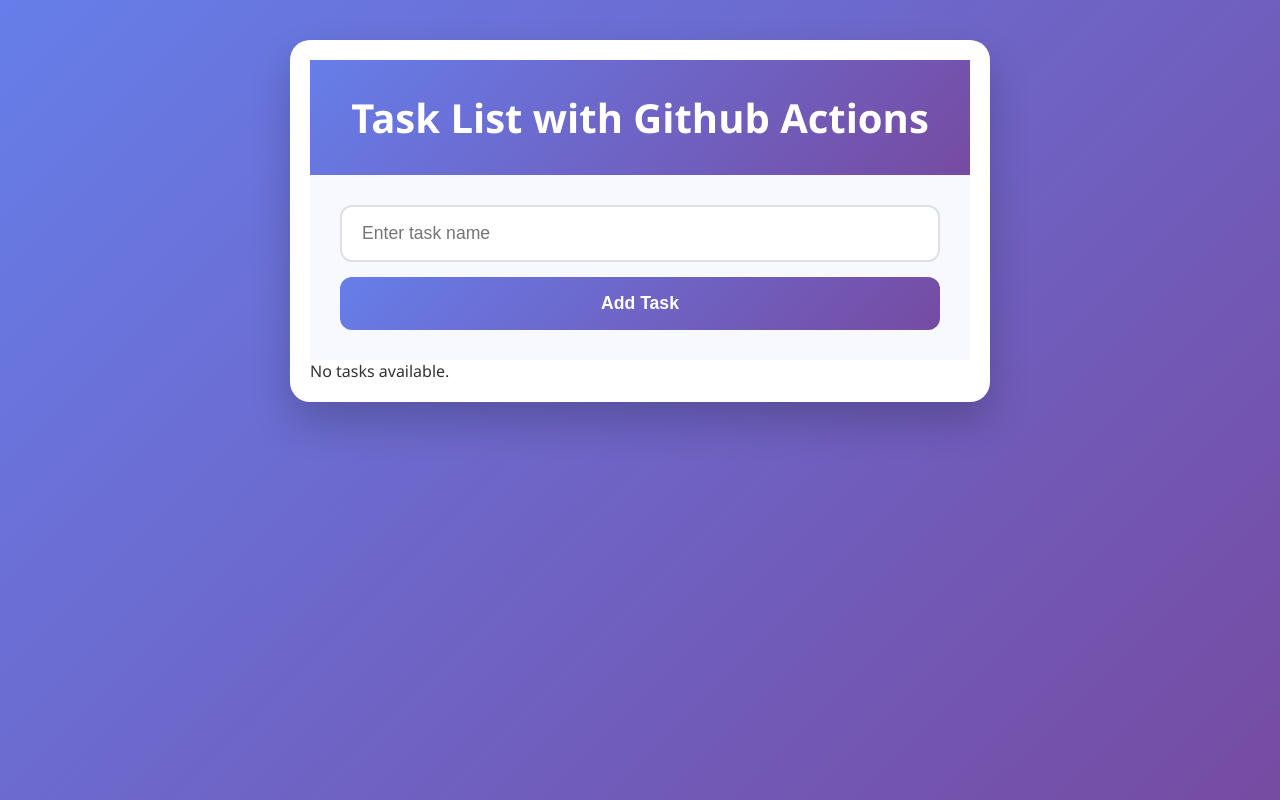
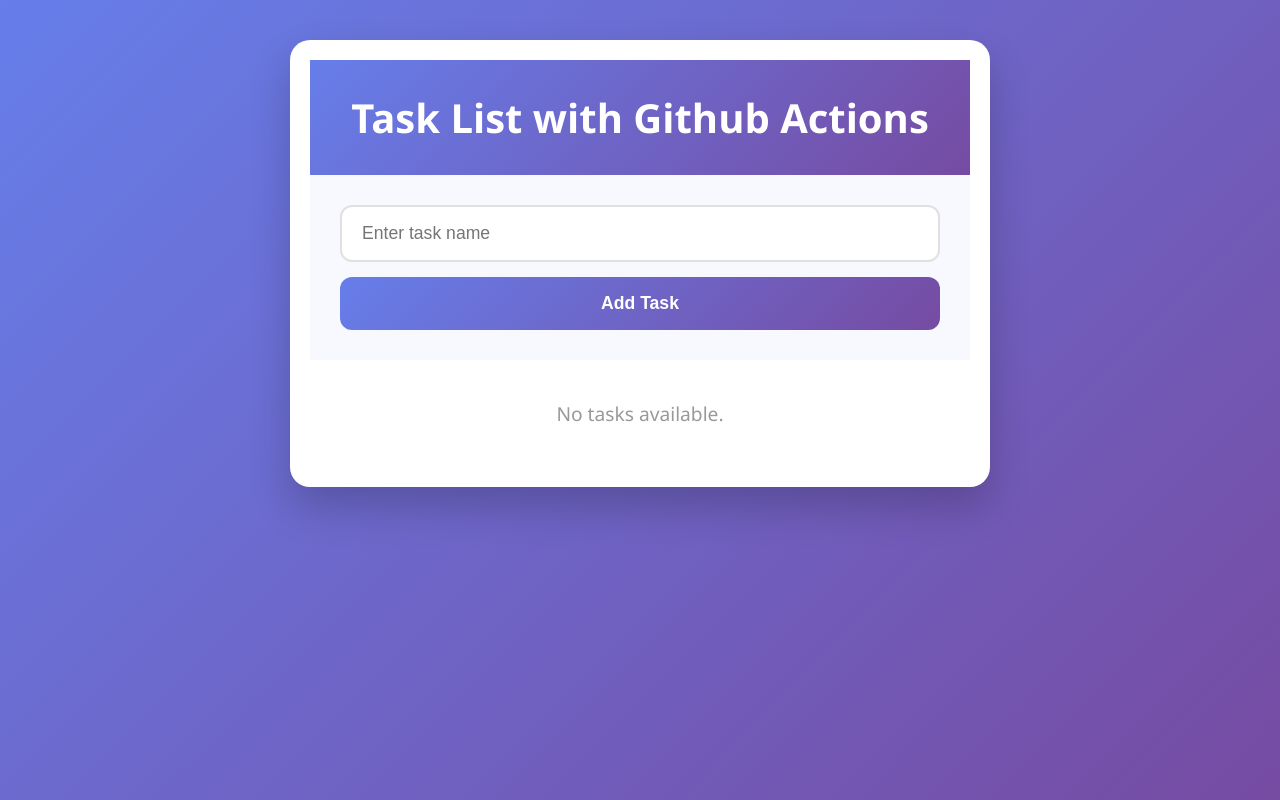
Before and after one commit to sumedhsph/TaskList, a React (Vite) app: page / in a window 1280 px wide. Built offline with nearby package versions, Linux system fonts and the light colour scheme.

Commit message:
fixed alignment

```diff
--- a/src/Tasklist.tsx
+++ b/src/Tasklist.tsx
@@ -15,7 +15,7 @@
   return (
     <div className="tasklist-container">
       {tasks.length === 0 ? (
-        <p>No tasks available.</p>
+        <p className="empty-state">No tasks available.</p>
       ) : (
         <ul className="task-item">
           {tasks.map((task) => (
```
